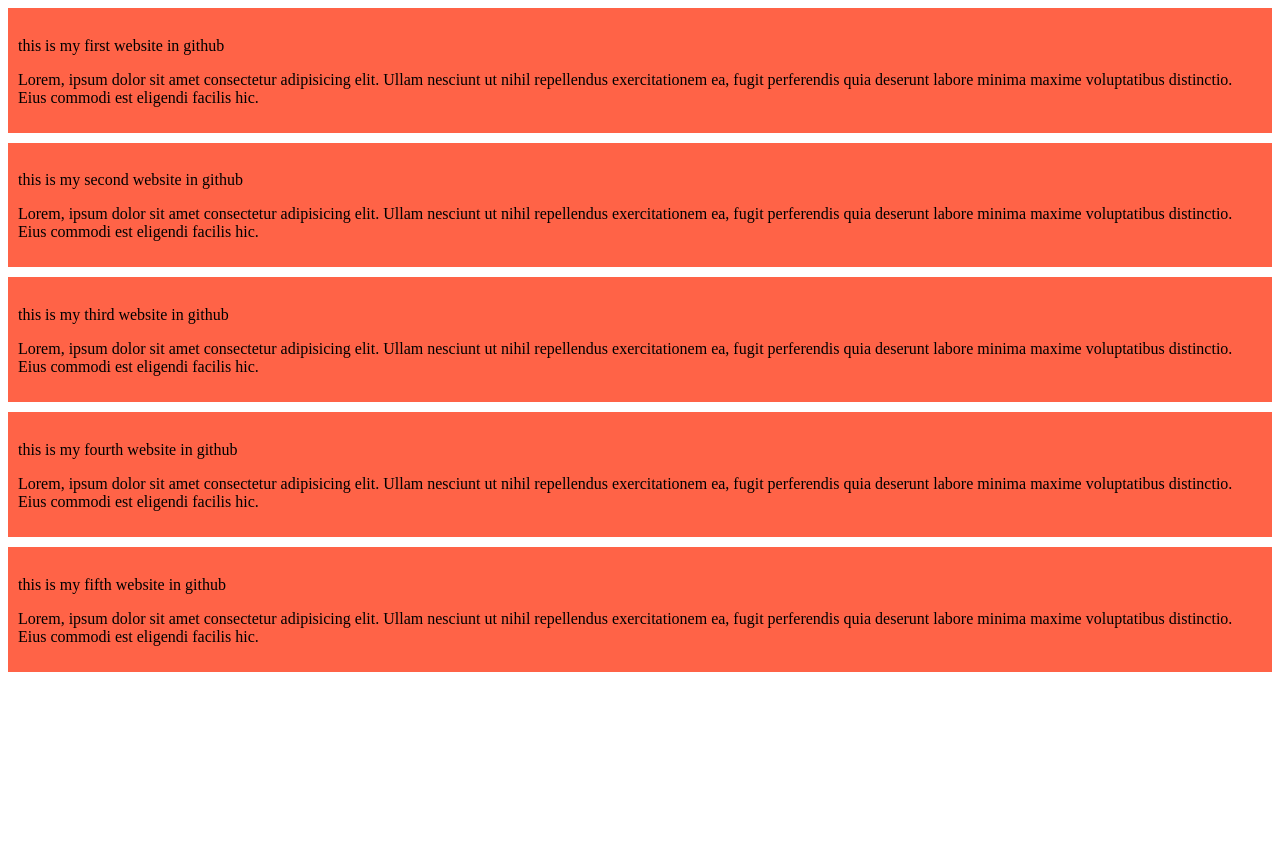
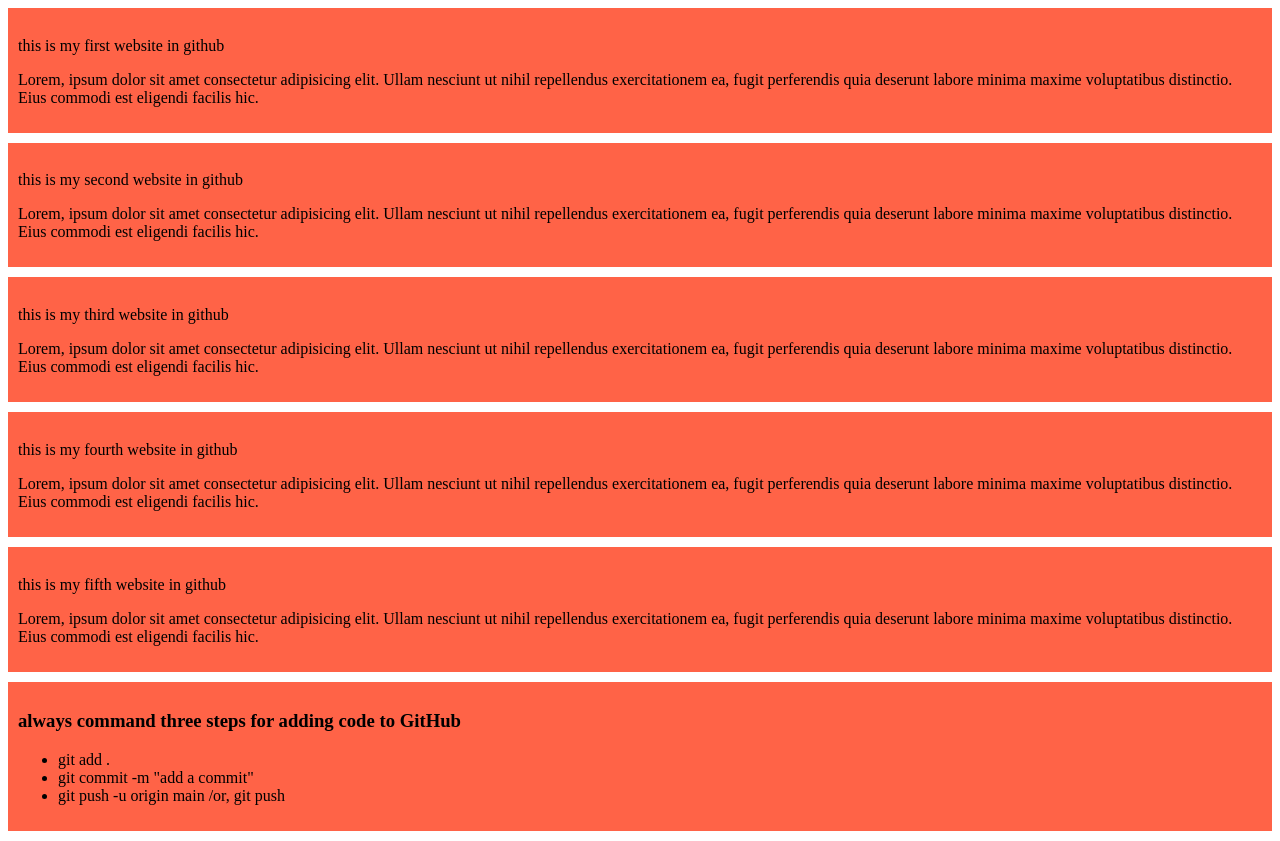
Before and after one commit to arifkhondokar09/my-first-website, a plain HTML site: page index.html in a window 1280 px wide. Before the commit the page ends 800 px from the top, so only its background shows below. Drawn offline with Linux system fonts and the light colour scheme.

Commit message:
added list

```diff
--- a/index.html
+++ b/index.html
@@ -38,5 +38,24 @@
 
 
 </div>
+
+
+<div>
+<h3> always command three steps for adding code to GitHub</h3>
+<ul>
+<li>git add .
+</li>
+<li>git commit -m "add a commit"</li>
+<li>git push -u origin main /or, git push   </li>
+
+
+
+
+
+</ul>
+
+
+
+</div>
 </body>
 </html>
```
